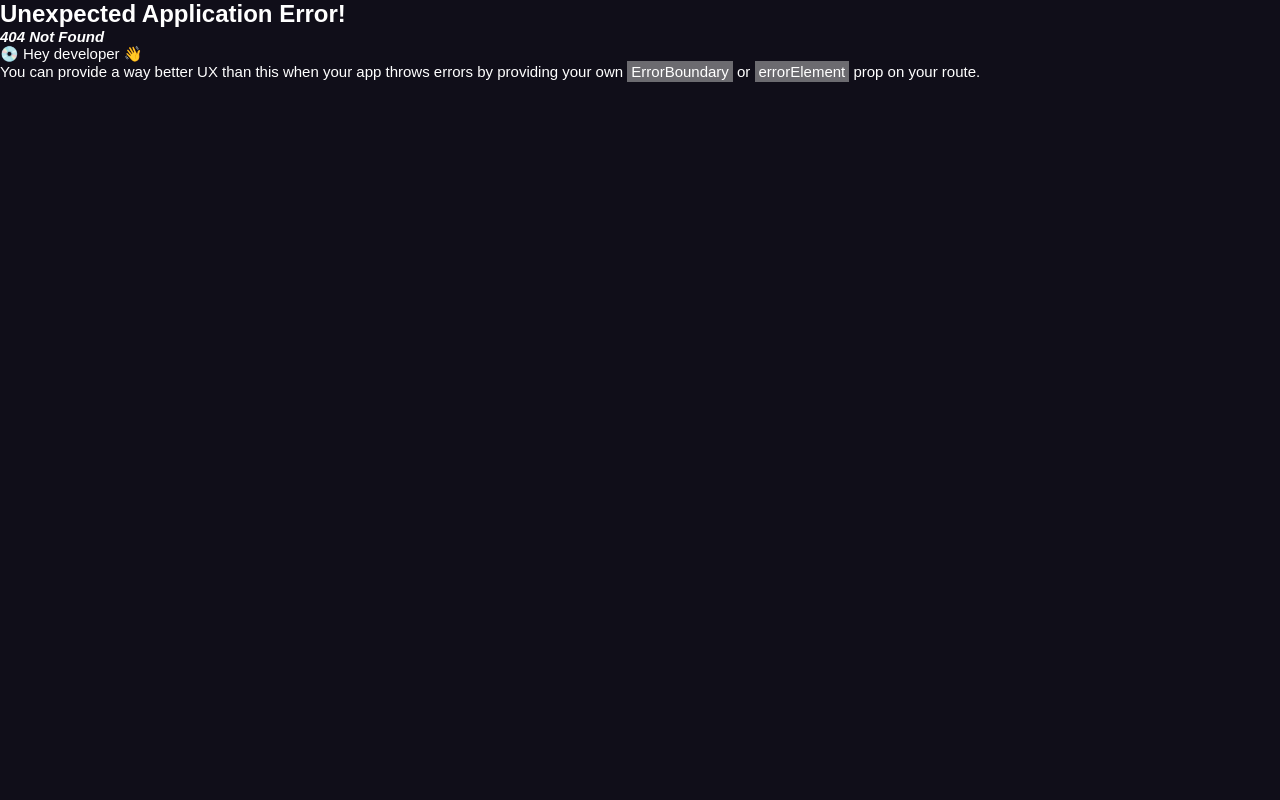
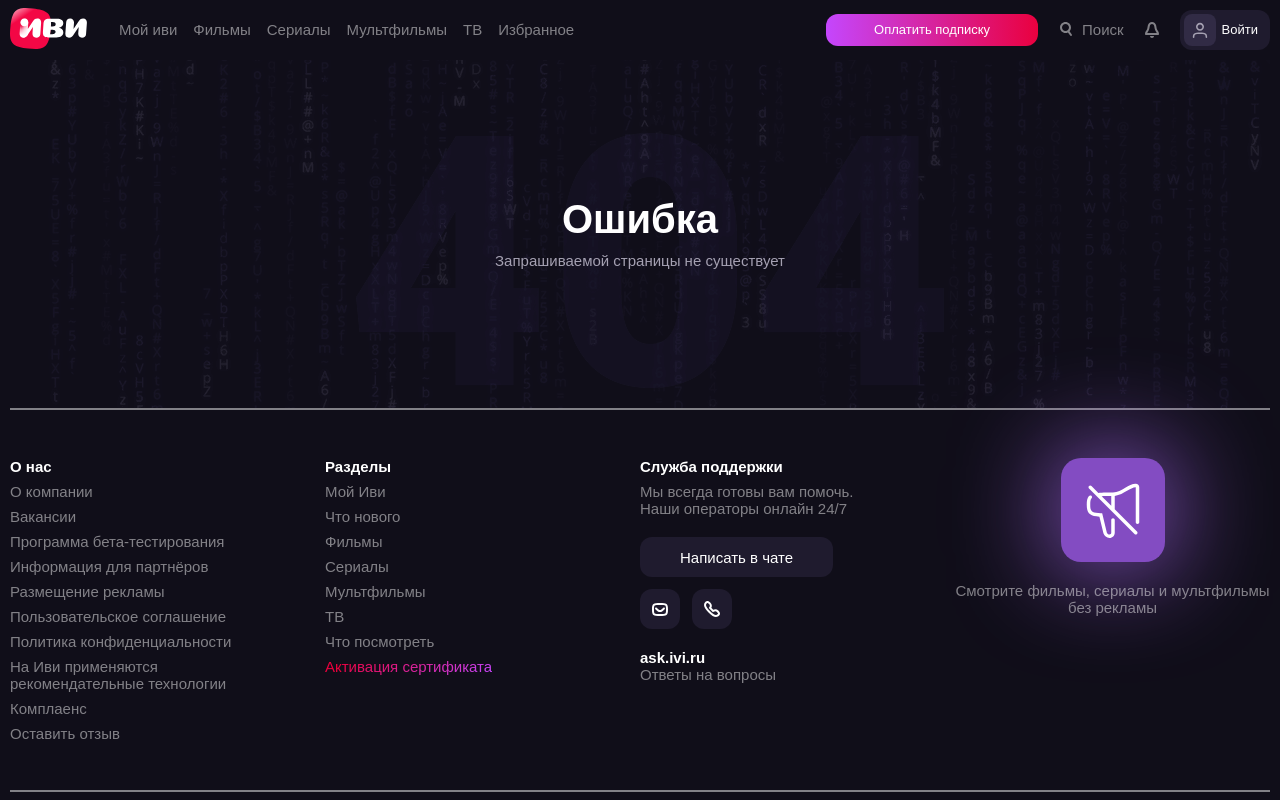
Before and after one commit to RatDen/React-Project, a React (Vite) app: page /animation in a window 1280 px wide. Before the commit this address had no page. Shown: the top 800 px of the page. Built offline with nearby package versions, Linux system fonts and the light colour scheme; the HTML template or start-up script is replaced by a standard one.

Commit message:
feat: add 404 not found widget

```diff
--- a/src/app/routing/router.tsx
+++ b/src/app/routing/router.tsx
@@ -9,6 +9,7 @@
   SignIn,
   SignUp,
   History,
+  NotFound,
 } from '@/pages';
 import { Routes } from '../../shared/config';
 
@@ -24,6 +25,7 @@
       { path: Routes.SIGNUP, element: <SignUp /> },
       { path: Routes.HISTORY, element: <History /> },
       { path: Routes.FAVORITES, element: <Favorites /> },
+      { path: Routes.NOT_FOUND, element: <NotFound /> },
     ],
   },
 ]);
--- /dev/null
+++ b/src/pages/NotFound/index.tsx
@@ -0,0 +1,5 @@
+import { NotFoundInfo } from '@/widgets/not-found';
+
+export function NotFound() {
+  return <NotFoundInfo />;
+}
--- a/src/pages/index.ts
+++ b/src/pages/index.ts
@@ -6,3 +6,4 @@
 export { SignIn } from './SignIn';
 export { SignUp } from './SignUp';
 export { History } from './History';
+export { NotFound } from './NotFound';
--- a/src/pages/layout/index.tsx
+++ b/src/pages/layout/index.tsx
@@ -1,8 +1,6 @@
 import styles from './styles.module.css';
 import { Header, Footer } from '@/widgets';
-import { Cards } from '../../components/Cards';
 import { Outlet } from 'react-router-dom';
-import { Home } from '../home';
 
 export const Layout = () => {
   return (
--- a/src/pages/layout/styles.module.css
+++ b/src/pages/layout/styles.module.css
@@ -6,6 +6,7 @@
 
 .main__content {
   width: var(--content-width);
+  min-height: 348px;
   margin-right: auto;
   margin-left: auto;
 }
--- /dev/null
+++ b/src/widgets/not-found/index.tsx
@@ -0,0 +1,14 @@
+import styles from './styles.module.css';
+
+export function NotFoundInfo() {
+  return (
+    <div className={styles.wrapper}>
+      <div className={styles.inner}>
+        <div className={styles.title}>Ошибка</div>
+        <div className={styles.subtitle}>
+          Запрашиваемой страницы не существует
+        </div>
+      </div>
+    </div>
+  );
+}
--- /dev/null
+++ b/src/widgets/not-found/styles.module.css
@@ -0,0 +1,22 @@
+.wrapper {
+  background-image: url('/404background.png');
+  min-height: 348px;
+  display: flex;
+  align-items: center;
+  justify-content: center;
+}
+
+.title {
+  font-size: 40px;
+  font-weight: 700;
+  text-align: center;
+}
+
+.subtitle {
+  font-size: 15px;
+  color: #a5a1b2;
+  font-weight: 400;
+  line-height: 22px;
+  text-align: center;
+  margin-top: 8px;
+}
```
Also changed, not shown: public/404background.png (added), src/widgets/search-modal/index.tsx (renamed from src/components/Search/index.tsx), src/widgets/search-modal/styles.module.css (added).
